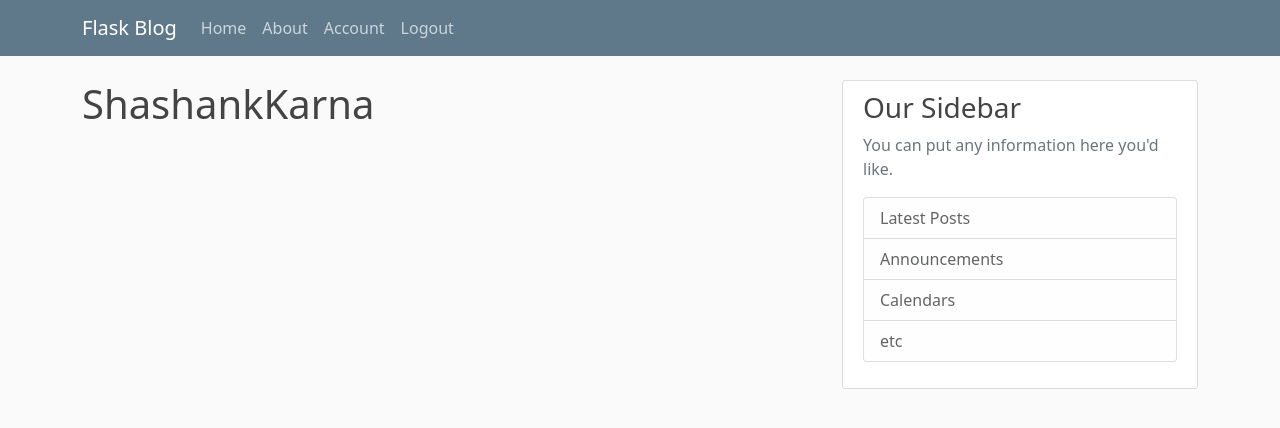
After one commit to Shashank-Karna/FlaskBlog, a Flask app: page /account in a window 1280 px wide. The commit adds this page. Shown: the top 428 px of the page. Run offline with Flask 2, Linux system fonts and the light colour scheme; a user stored in the database is signed in.

Commit message:
Added User Authentication

```diff
--- a/flaskblog/routes.py
+++ b/flaskblog/routes.py
@@ -1,7 +1,10 @@
-from flask import render_template, url_for, flash, redirect
+import email
+from click import password_option
+from flask import render_template, url_for, flash, redirect, request
 from flaskblog.forms import RegistrationForm, LoginForm
-from flaskblog import app
+from flaskblog import app, db, bcrypt
 from flaskblog.models import User, Post
+from flask_login import login_user, current_user, logout_user, login_required
 
 posts = [
     {
@@ -34,8 +37,16 @@
 def register():
     form = RegistrationForm()
     if form.validate_on_submit():
-        flash(f"Account created for {form.username.data}!", "success")
-        return redirect(url_for("home"))
+        hashed_password = bcrypt.generate_password_hash(form.password.data).decode(
+            "utf-8"
+        )
+        user = User(
+            username=form.username.data, email=form.email.data, password=hashed_password
+        )
+        db.session.add(user)
+        db.session.commit()
+        flash("Your account has been created! You can now log in.", "success")
+        return redirect(url_for("login"))
     return render_template("register.html", title="Register", form=form)
 
 
@@ -43,9 +54,26 @@
 def login():
     form = LoginForm()
     if form.validate_on_submit():
-        if form.email.data == "admin@blog.com" and form.password.data == "password":
-            flash("You are logged in!", "success")
-            return redirect(url_for("home"))
+        user = User.query.filter_by(email=form.email.data).first()
+        if user and bcrypt.check_password_hash(user.password, form.password.data):
+            login_user(user, remember=form.remember.data)
+            next_page = request.args.get("next")
+            if next_page:
+                return redirect(next_page)
+            else:
+                return redirect(url_for("home"))
         else:
             flash("Login Unsuccessful. Please check Username and Password", "danger")
     return render_template("login.html", title="Login", form=form)
+
+
+@app.route("/logout")
+def logout():
+    logout_user()
+    return redirect(url_for("home"))
+
+
+@app.route("/account")
+@login_required
+def account():
+    return render_template("account.html", title="Account")
--- a/flaskblog/static/main.css
+++ b/flaskblog/static/main.css
@@ -4,17 +4,12 @@
     margin-top: 5rem;
   }
 
-h1,
-h2,
-h3,
-h4,
-h5,
-h6 {
+  h1, h2, h3, h4, h5, h6 {
     color: #444444;
   }
 
   .bg-steel {
-    background-color: #7a5aa4;
+    background-color: #5f788a;
   }
 
   .site-header .navbar-nav .nav-link {
@@ -42,7 +37,7 @@
   }
 
   a.article-title:hover {
-    color: #7a5aa4;
+    color: #428bca;
     text-decoration: none;
   }
 
--- /dev/null
+++ b/flaskblog/templates/account.html
@@ -0,0 +1,7 @@
+{% extends "layout.html" %}
+
+{% block content %}
+
+<h1>{{ current_user.username }}</h1>
+
+{% endblock content %}
--- a/flaskblog/templates/layout.html
+++ b/flaskblog/templates/layout.html
@@ -35,8 +35,13 @@
                     </div>
                     <!-- Navbar Right Side -->
                     <div class="navbar-nav">
-                        <a class="nav-item nav-link" href="{{ url_for('login') }}">Login</a>
-                        <a class="nav-item nav-link" href="{{ url_for('register') }}">Register</a>
+                        {% if current_user.is_authenticated %}
+                            <a class="nav-item nav-link" href="{{ url_for('account') }}">Account</a>
+                            <a class="nav-item nav-link" href="{{ url_for('logout') }}">Logout</a>
+                        {% else %}
+                            <a class="nav-item nav-link" href="{{ url_for('login') }}">Login</a>
+                            <a class="nav-item nav-link" href="{{ url_for('register') }}">Register</a>
+                        {% endif %}
                     </div>
                 </div>
             </div>
```
Also changed, not shown: flaskblog/__init__.py (+8 -0 lines), flaskblog/forms.py (+14 -1 lines), flaskblog/models.py (+8 -2 lines), flaskblog/site.db. Lines whose indentation alone changed are shown as unchanged.
